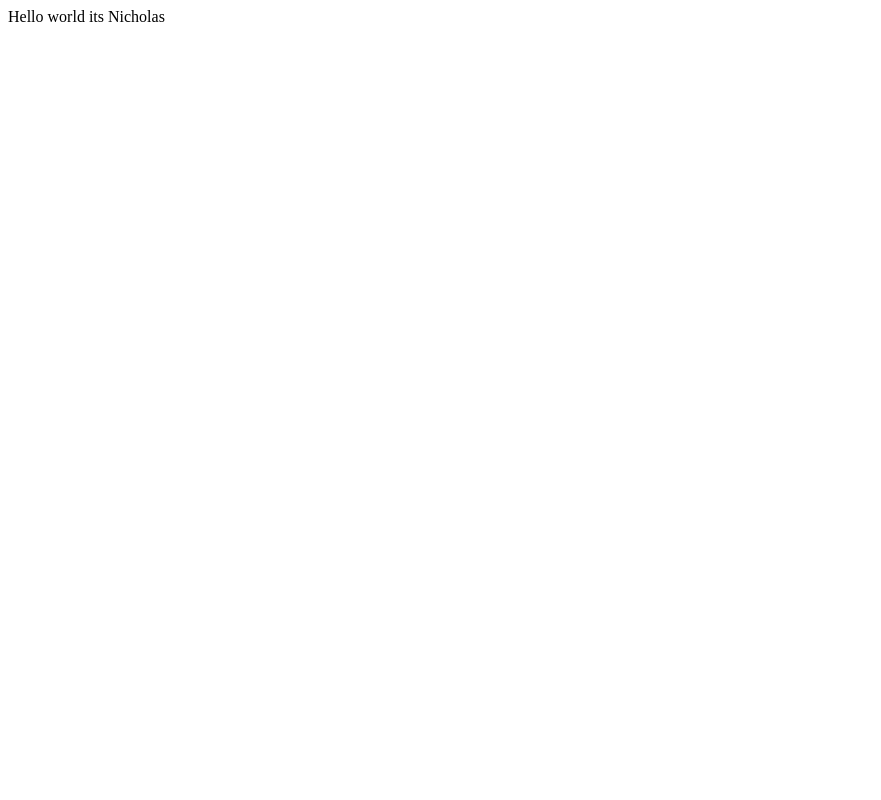
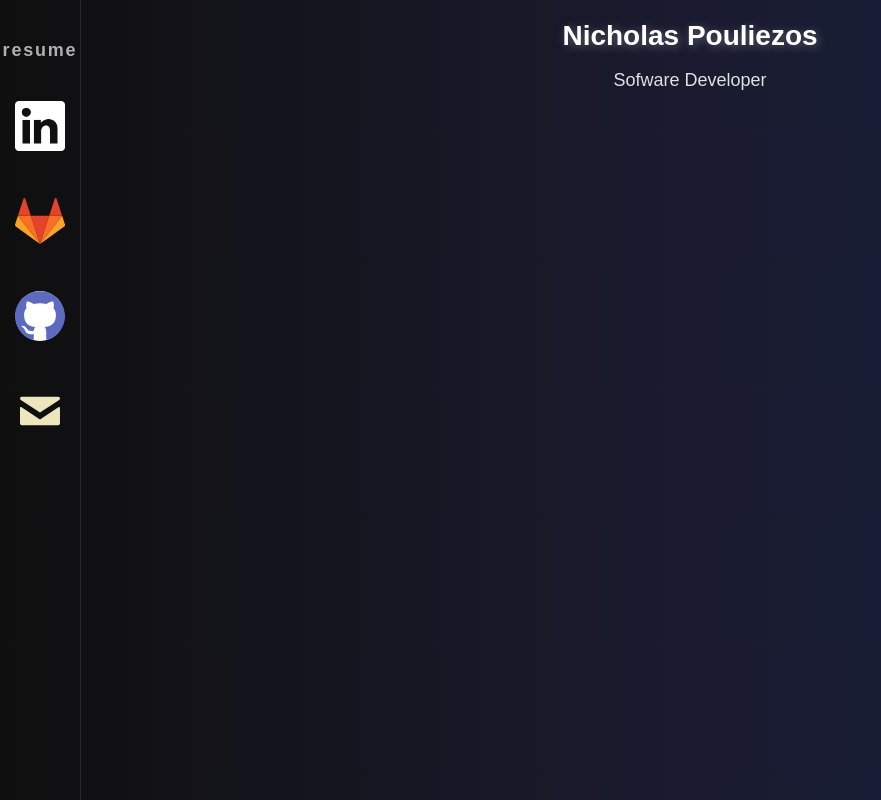
Before and after one commit to Nicholas2002p/Nicholas2002p.github.io, a plain HTML site: page index.html in a window 1280 px wide. Shown: the whole page, without its empty margins (0-881 px from the left). Drawn offline with Linux system fonts and the light colour scheme.

Commit message:
add init design  and imgs

```diff
--- a/index.html
+++ b/index.html
@@ -1 +1,29 @@
-<p>Hello world its Nicholas </p>
+<!DOCTYPE html>
+<html lang="en">
+<head>
+    <meta charset="UTF-8">
+    <meta name="viewport" content="width=device-width, initial-scale=1.0">
+    <title>Profolio</title>
+    <link rel="stylesheet" href="main.css">
+</head>
+<body>
+
+
+    <div class="sidebar">
+        <ul>
+            <li><a href="Cv.pdf" target="_blank" >resume</a></li>
+            <li><a href="https://www.linkedin.com/in/nicholas-pouliezos-3b9170248/" target="_blank"> <img src="In-White-40.png" alt="linkedin" > </a></li>
+            <li><a href="https://gitlab.com/Nickp99" target="_blank"> <img src="gitlab.svg" alt="GitLab" > </a></li>
+            <li><a href="https://github.com/Nicholas2002p" target="_blank"> <img src="github-icon-2.svg" alt="GitHub"> </a></li>
+            <li><a href="mailto:nick2002p@gmail.com" > <img src="Email.svg" alt="gmail" > </a></li>
+
+        </ul>
+    </div>
+
+    <div class="content">
+        <h1 >Nicholas Pouliezos</h1>
+        <p>Sofware Developer</p>
+    </div>
+
+</body>
+</html>
--- /dev/null
+++ b/main.css
@@ -0,0 +1,79 @@
+body {
+    margin: 0;
+    font-family: 'Arial', sans-serif;
+    display: flex;
+    background: linear-gradient(to right, #0f0f0f, #1a1a2e, #16213e);
+    color: #ffffff;
+}
+
+/* Sidebar Styling */
+.sidebar {
+    width: 80px;
+    height: 100vh;
+    background: transparent;
+    padding-top: 20px;
+    position: fixed;
+    left: 0;
+    top: 0;
+    border-right: 1px solid rgba(255, 255, 255, 0.1);
+}
+
+/* Sidebar Menu */
+.sidebar ul {
+    list-style-type: none;
+    padding: 0;
+    margin: 0;
+    text-align: center;
+}
+
+.sidebar ul li {
+    padding: 20px 0;
+}
+
+.sidebar ul li a {
+    text-decoration: none;
+    color: #b0b0b0;
+    font-size: 18px;
+    font-weight: bold;
+    display: block;
+    transition: 0.3s;
+    letter-spacing: .1em;
+    text-transform: none;
+    font-family: GRIFTER, sans-serif;
+}
+
+.sidebar ul li:hover {
+    background-color: rgba(255, 255, 255, 0.1); /* Soft glow on hover */
+    border-radius: 5px;
+}
+
+/* Styling for icons */
+.sidebar ul li a img {
+    width: 50px;
+    height: 50px;
+    object-fit: contain; /* Ensures the image fits without distortion */
+}
+
+/* Main Content */
+.content {
+    margin-left: 100px; /* Adjust for sidebar */
+    padding: 20px;
+    flex-grow: 1;
+}
+
+.content {
+    text-align: center; /* Ensures all text inside is centered */
+}
+
+h1 {
+    font-size: 28px;
+    text-shadow: 2px 2px 10px rgba(255, 255, 255, 0.3); /* Soft glow effect */
+    display: block; /* Allows full width for centering */
+    margin: 0 auto; /* Ensures proper alignment */
+}
+
+/* Paragraphs */
+p {
+    font-size: 18px;
+    color: #e0e0e0;
+}
```
Also changed, not shown: Email.svg (added), In-White-21.png (added), In-White-34.png (added), In-White-40.png (added), github-icon-2.svg (added), gitlab.svg (added), linkin.png (added), 2 other files.
